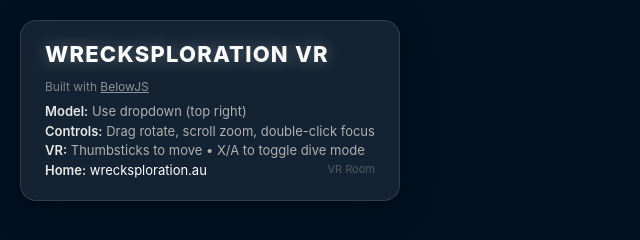
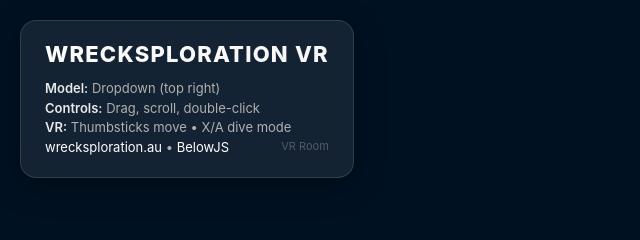
Before and after one commit to patrick-morrison/below-wrecksploration, a plain HTML site: page index.html in a window 1280 px wide. Shown: the whole page, without its empty margins (0-640 px from the left). Drawn offline with nearby package versions, Linux system fonts and the light colour scheme.

Commit message:
tighten instructions

```diff
--- a/index.html
+++ b/index.html
@@ -50,13 +50,18 @@
             display: none;
         }
 
+        /* Remove glow from title */
+        .info-panel__title {
+            filter: none !important;
+        }
+
         /* Make link white */
         .info-panel__controls a {
             color: #ffffff;
             text-decoration: none;
         }
 
-        .info-panel__controls a:hover {
+        .info-panel__controls a:not([href*="belowjs"]):hover {
             color: var(--below-accent-color);
         }
 
@@ -97,12 +102,11 @@
 <body>
     <div id="info" class="info-panel">
         <div id="infoTitle" class="info-panel__title">WreckSploration VR</div>
-        <span class="belowjs-credit">Built with <a href="https://belowjs.com/" target="_blank" rel="noopener">BelowJS</a></span>
         <div id="infoControls" class="info-panel__controls">
-            <strong>Model:</strong> Use dropdown (top right)<br>
-            <strong>Controls:</strong> Drag rotate, scroll zoom, double-click focus<br>
-            <strong>VR:</strong> Thumbsticks to move • X/A to toggle dive mode<br>
-            <strong>Home:</strong> <a href="https://wrecksploration.au" target="_blank" rel="noopener">wrecksploration.au</a> <a href="https://belowvr.wrecksploration.au/" target="_blank" rel="noopener" class="vr-room-link">VR Room</a>
+            <strong>Model:</strong> Dropdown (top right)<br>
+            <strong>Controls:</strong> Drag, scroll, double-click<br>
+            <strong>VR:</strong> Thumbsticks move • X/A dive mode<br>
+            <a href="https://wrecksploration.au" target="_blank" rel="noopener">wrecksploration.au</a> • <a href="https://belowjs.com/" target="_blank" rel="noopener">BelowJS</a> <a href="https://belowvr.wrecksploration.au/" target="_blank" rel="noopener" class="vr-room-link">VR Room</a>
         </div>
     </div>
     <script type="module">
```
